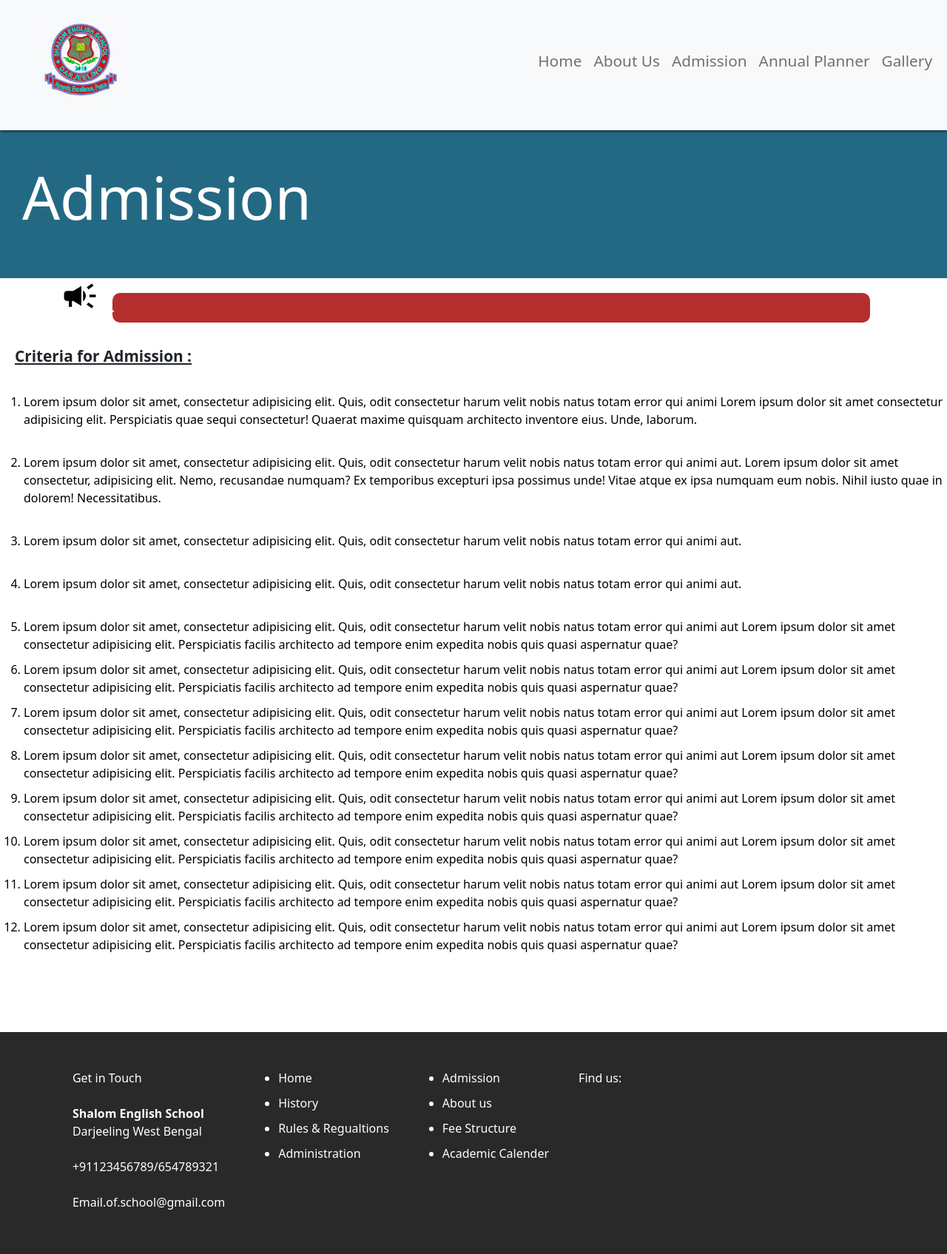
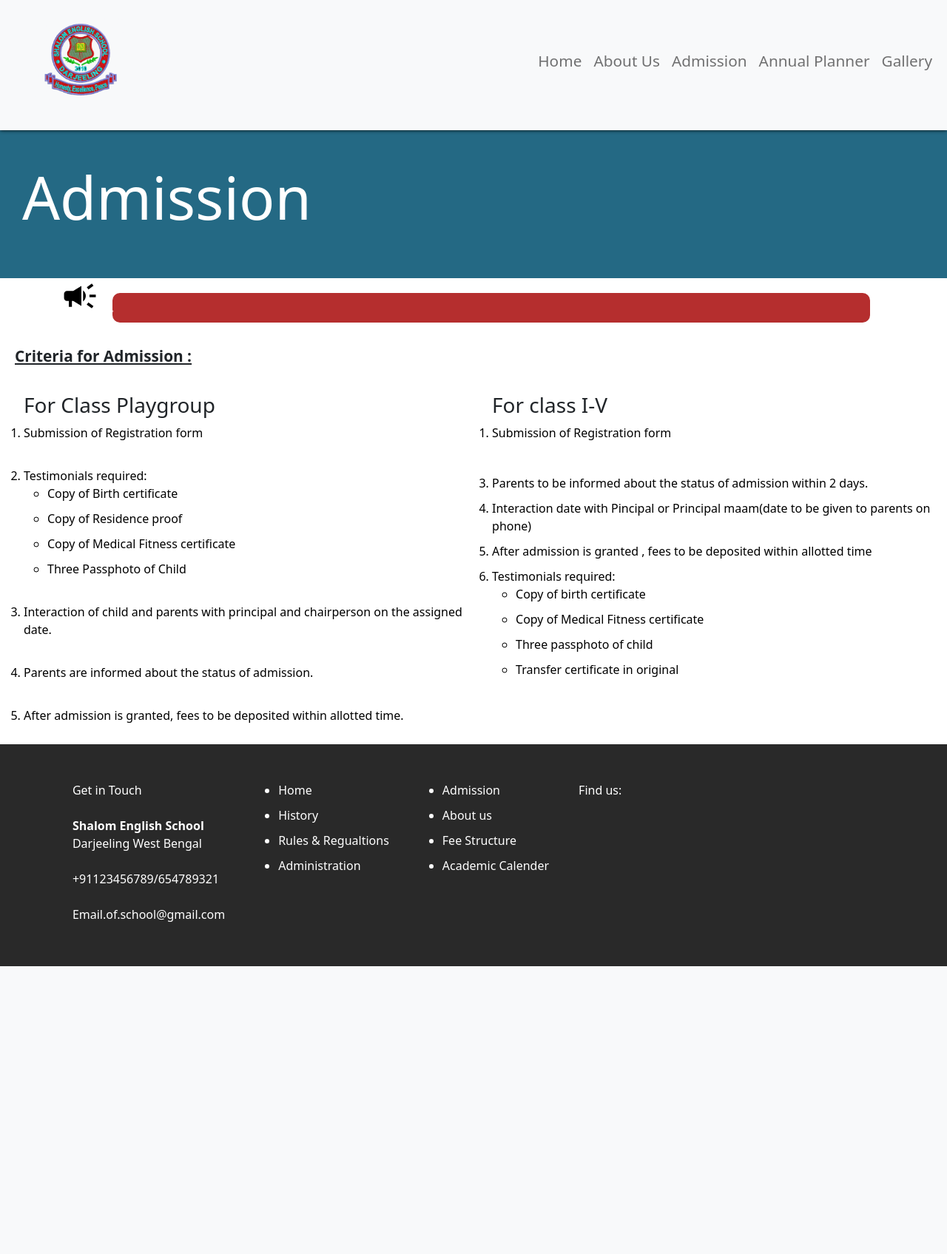
Before and after one commit to TechSage369/ShalomWebsite, a Django app: page /admission in a window 1280 px wide. Shown: the whole page at 74% size. After the commit the page ends 1306 px from the top, so only its background shows below. Run offline with Django 4.2, Linux system fonts and the light colour scheme; a map, chart or similar area stays blank; some libraries are stand-ins or nearby versions; some web fonts are replaced; grey boxes are pictures that could not be loaded.

Commit message:
admission

```diff
--- a/backend/templates/website/admission.html
+++ b/backend/templates/website/admission.html
@@ -29,31 +29,53 @@ Admission Page
         <br>
         <div class="sc-terms" >
         <ol>
-            <li class="sc-criteria">Lorem ipsum dolor sit amet, consectetur adipisicing elit. Quis, odit consectetur harum velit nobis natus totam error qui animi Lorem ipsum dolor sit amet consectetur adipisicing elit. Perspiciatis quae sequi consectetur! Quaerat maxime quisquam architecto inventore eius. Unde, laborum.</li>
+            <h3>For Class Playgroup</h3>
+            <li class="sc-criteria">Submission of  Registration form</li>
             <br>
 
-            <li class="sc-criteria">Lorem ipsum dolor sit amet, consectetur adipisicing elit. Quis, odit consectetur harum velit nobis natus totam error qui animi aut. Lorem ipsum dolor sit amet consectetur, adipisicing elit. Nemo, recusandae numquam? Ex temporibus excepturi ipsa possimus unde! Vitae atque ex ipsa numquam eum nobis. Nihil iusto quae in dolorem! Necessitatibus.
+            <li class="sc-criteria">Testimonials required:
+                <ul> <li class="sc-criteria">Copy of Birth certificate </li>
+                    <li class="sc-criteria">Copy of Residence proof</li>
+                    <li class="sc-criteria">Copy of Medical Fitness certificate</li>
+                    <li class="sc-criteria"> Three Passphoto of Child</li>
+                </ul>
             </li>
             <br>
-            <li class="sc-criteria">Lorem ipsum dolor sit amet, consectetur adipisicing elit. Quis, odit consectetur harum velit nobis natus totam error qui animi aut.</li>
+            <li class="sc-criteria">Interaction of child and parents with principal and chairperson on the assigned date.</li>
             <br>
-            <li class="sc-criteria">Lorem ipsum dolor sit amet, consectetur adipisicing elit. Quis, odit consectetur harum velit nobis natus totam error qui animi aut.</li>
+            <li class="sc-criteria">Parents are informed about the status of admission.</li>
             <br>
-            <li class="sc-criteria">Lorem ipsum dolor sit amet, consectetur adipisicing elit. Quis, odit consectetur harum velit nobis natus totam error qui animi aut Lorem ipsum dolor sit amet consectetur adipisicing elit. Perspiciatis facilis architecto ad tempore enim expedita nobis quis quasi aspernatur quae?</li>
-            <li class="sc-criteria">Lorem ipsum dolor sit amet, consectetur adipisicing elit. Quis, odit consectetur harum velit nobis natus totam error qui animi aut Lorem ipsum dolor sit amet consectetur adipisicing elit. Perspiciatis facilis architecto ad tempore enim expedita nobis quis quasi aspernatur quae?</li>
-            <li class="sc-criteria">Lorem ipsum dolor sit amet, consectetur adipisicing elit. Quis, odit consectetur harum velit nobis natus totam error qui animi aut Lorem ipsum dolor sit amet consectetur adipisicing elit. Perspiciatis facilis architecto ad tempore enim expedita nobis quis quasi aspernatur quae?</li>
-            <li class="sc-criteria">Lorem ipsum dolor sit amet, consectetur adipisicing elit. Quis, odit consectetur harum velit nobis natus totam error qui animi aut Lorem ipsum dolor sit amet consectetur adipisicing elit. Perspiciatis facilis architecto ad tempore enim expedita nobis quis quasi aspernatur quae?</li>
-            <li class="sc-criteria">Lorem ipsum dolor sit amet, consectetur adipisicing elit. Quis, odit consectetur harum velit nobis natus totam error qui animi aut Lorem ipsum dolor sit amet consectetur adipisicing elit. Perspiciatis facilis architecto ad tempore enim expedita nobis quis quasi aspernatur quae?</li>
-            <li class="sc-criteria">Lorem ipsum dolor sit amet, consectetur adipisicing elit. Quis, odit consectetur harum velit nobis natus totam error qui animi aut Lorem ipsum dolor sit amet consectetur adipisicing elit. Perspiciatis facilis architecto ad tempore enim expedita nobis quis quasi aspernatur quae?</li>
-            <li class="sc-criteria">Lorem ipsum dolor sit amet, consectetur adipisicing elit. Quis, odit consectetur harum velit nobis natus totam error qui animi aut Lorem ipsum dolor sit amet consectetur adipisicing elit. Perspiciatis facilis architecto ad tempore enim expedita nobis quis quasi aspernatur quae?</li>
-            <li class="sc-criteria">Lorem ipsum dolor sit amet, consectetur adipisicing elit. Quis, odit consectetur harum velit nobis natus totam error qui animi aut Lorem ipsum dolor sit amet consectetur adipisicing elit. Perspiciatis facilis architecto ad tempore enim expedita nobis quis quasi aspernatur quae?</li>
+            <li class="sc-criteria">After admission is granted, fees to be deposited within allotted time.</li>
 
+        </ol>
+        <ol>
+            <h3>For class I-V</h3>
+            <li class="sc-criteria"> Submission of Registration form</li>
+            <li class="sc criteria">Child has to appear for an Informal Dkill_Knowledge index round</li>
+            <li class="sc-criteria"> Parents to be informed about the status of admission within 2 days.</li>
+            <li class="sc-criteria"> Interaction date with Pincipal or Principal maam(date to be given to parents on phone)</li>
+            <li class="sc-criteria"> After admission is granted , fees to be deposited within allotted time</li>
+            <li class="sc-criteria"> Testimonials required:
+                <ul>
+                    <li class="sc-criteria"> Copy of birth certificate</li>
+                    <li class="sc-criteria">Copy of Medical Fitness certificate</li>
+                    <li class="sc-criteria">Three passphoto of child</li>
+                    <li class="sc-criteria"> Transfer certificate in original </li>
+                </ul>
+            </li>
         </ol>
         </div>
     </div>
 
-    {% endblock content %}
 </div>
+</div>
+
+
+
+
+
+{% endblock content %}
+
 {% block footer %}
 {% include "website/partials/footer.html" %}
 {% endblock footer %}
```
